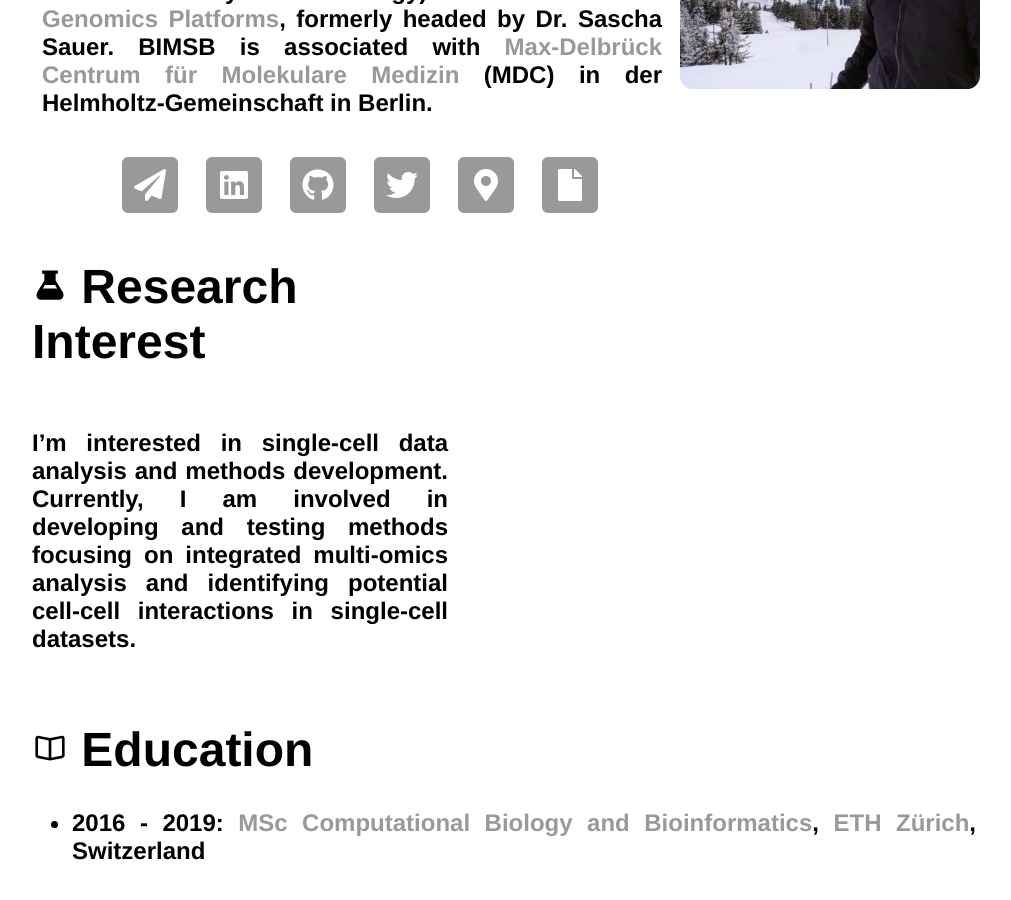
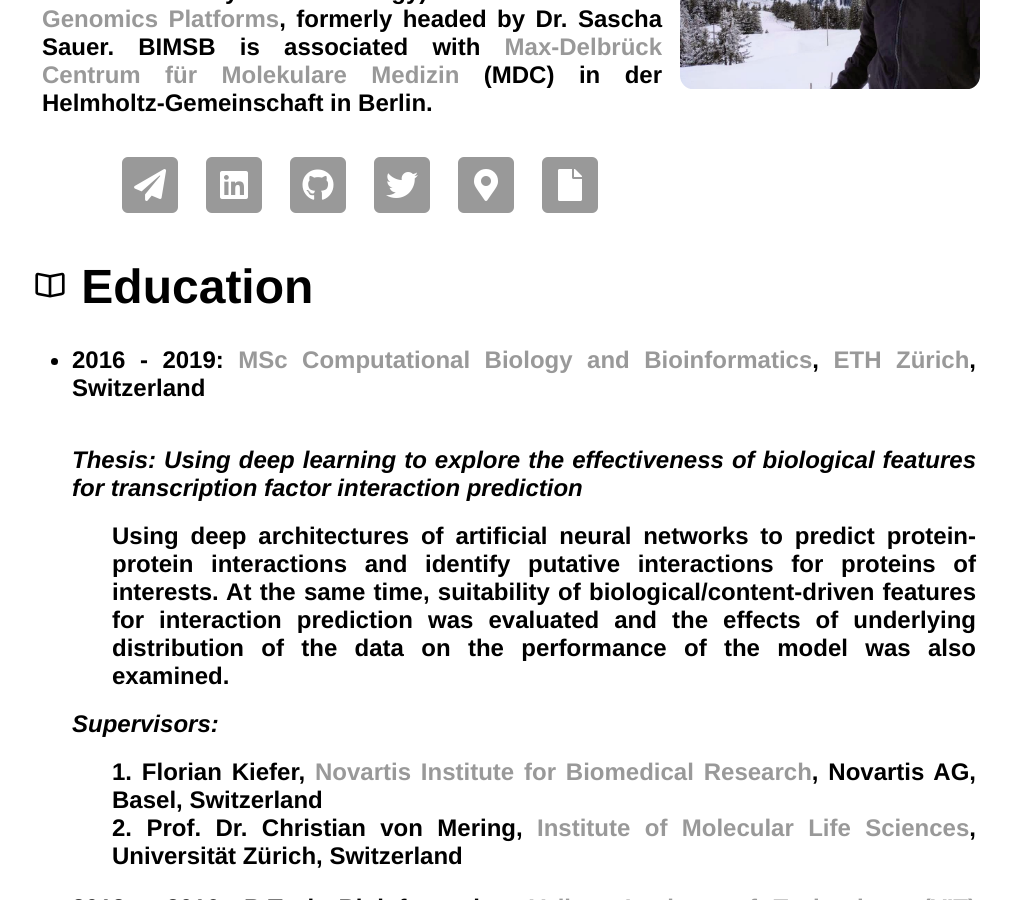
Before and after one commit to saisomesh2594/saisomesh2594.github.io, a Jekyll site: the page built from index.html, in a window 1280 px wide and 900 px high, scrolled down 411 px. Shown: the whole window, without its empty margins (128-1139 px from the left). Built offline with Jekyll 4.4.1, drawn with Linux system fonts in a browser that asks for light colours.

Commit message:
remove RI

```diff
--- a/index.html
+++ b/index.html
@@ -67,8 +67,8 @@ title: Somesh Sai, Just Another Bioinformatician
 
 	</div>
 	<!--<div id="footer-container"><footer></footer></div>-->
-	<div id="twwet-research-container">
-		<div id="researchtrial">
+	<!--<div id="twwet-research-container">-->
+		<!--<div id="researchtrial">
 			<h1><ion-icon name="flask"></ion-icon> Research Interest</h1>
 			<article><h2>
 				<br>
@@ -76,7 +76,7 @@ title: Somesh Sai, Just Another Bioinformatician
 
 			</h2></article>
 
-		</div>
+		</div>-->
 		<!--<div id="twitter">
 			<blockquote class="twitter-tweet tw-align-center" data-lang="en"><p lang="en" dir="ltr">In my experience, doing a PhD is mostly downloading papers with the intention to read them and organizing them into folders that you eventually accept you&#39;ll never read. <a href="https://twitter.com/AcademicChatter?ref_src=twsrc%5Etfw">@AcademicChatter</a> <a href="https://twitter.com/hashtag/phdchat?src=hash&amp;ref_src=twsrc%5Etfw">#phdchat</a></p>&mdash; PhD Diaries (@thoughtsofaphd) <a href="https://twitter.com/thoughtsofaphd/status/1181646723711680512?ref_src=twsrc%5Etfw">October 8, 2019</a></blockquote> <script async src="https://platform.twitter.com/widgets.js" charset="utf-8"></script>
 			<blockquote class="twitter-tweet tw-align-right" data-lang="en" data-dnt="true" data-theme="light"><p lang="en" dir="ltr">Honest acknowledgement <a href="https://t.co/pY0fCVIsld">https://t.co/pY0fCVIsld</a> <a href="https://t.co/doHXfGcaJW">pic.twitter.com/doHXfGcaJW</a></p>&mdash; PHD Comics (@PHDcomics) <a href="https://twitter.com/PHDcomics/status/969295517569003521?ref_src=twsrc%5Etfw">March 1, 2018</a></blockquote> <script async src="https://platform.twitter.com/widgets.js" charset="utf-8"></script>
@@ -105,8 +105,8 @@ title: Somesh Sai, Just Another Bioinformatician
 				</article></h2>
 			</div>
 		</div>-->
-		<div style="clear:both"></div>
-	</div>
+		<!--<div style="clear:both"></div>
+	</div>-->
 	<div id="main-container">
 		<!--<div class="research-interest">
 			<h1><ion-icon name="flask"></ion-icon> Research Interest </h1>
```
